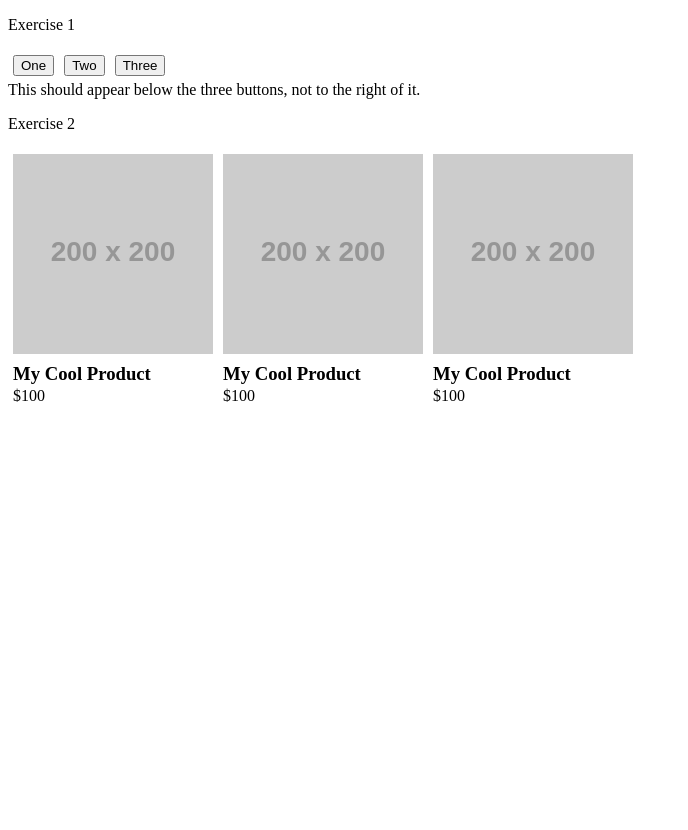
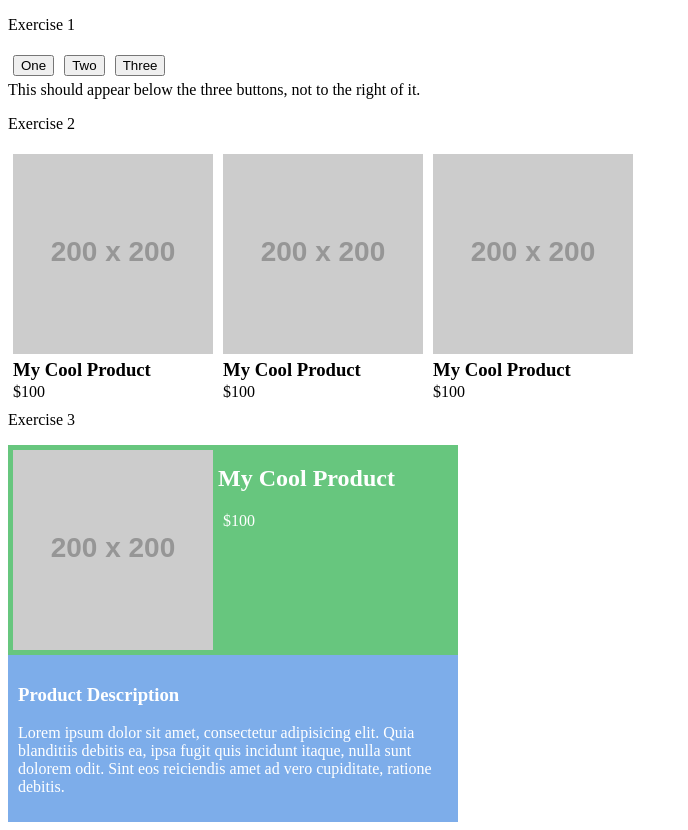
Before and after one commit to durhamdill/Homework3, a plain HTML site: page index.html in a window 1280 px wide. Shown: the whole page, without its empty margins (0-688 px from the left). Before the commit the page ends 800 px from the top, so only its background shows below. Drawn offline with Linux system fonts and the light colour scheme; placeholder pictures from the web are drawn by us.

Commit message:
Exercise3
clear both, think that was it

```diff
--- a/index.html
+++ b/index.html
@@ -40,5 +40,20 @@
     </div>
   </div>
 
+<p class="exercise3">Exercise 3</p>
+
+  <div class="product-info">
+    <img class="product-image" src="http://placehold.it/200x200" alt="My Cool Product" />
+    <div class="product-details">
+      <h2>My Cool Product</h2>
+      <p class="product-price">$100</p>
+    </div>
+    <div class="product-description">
+      <h3>Product Description</h3>
+      <p>Lorem ipsum dolor sit amet, consectetur adipisicing elit. Quia blanditiis debitis ea, ipsa fugit quis incidunt itaque, nulla sunt dolorem odit. Sint eos reiciendis amet ad vero cupiditate, ratione debitis.</p>
+    </div>
+  </div>
+
+
   </body>
 </html>
--- a/style.css
+++ b/style.css
@@ -28,5 +28,30 @@ button {
 }
 
 .product-price {
-  margin: 2px 5px;
+  margin: 2px 5px 10px 5px;
 }
+
+/* Exercise3 */
+
+.exercise3 {
+  clear: both;
+}
+
+.product-info {
+  width: 450px;
+  background-color: #67C67E;
+}
+.product-image {
+  float: left;
+}
+.product-details {
+  float: left;
+  color: #FFFFFF;
+}
+
+.product-description {
+  padding: 10px;
+  background-color: #7DADEA;
+  color: #FFFFFF;
+  clear: both;
+}
```
